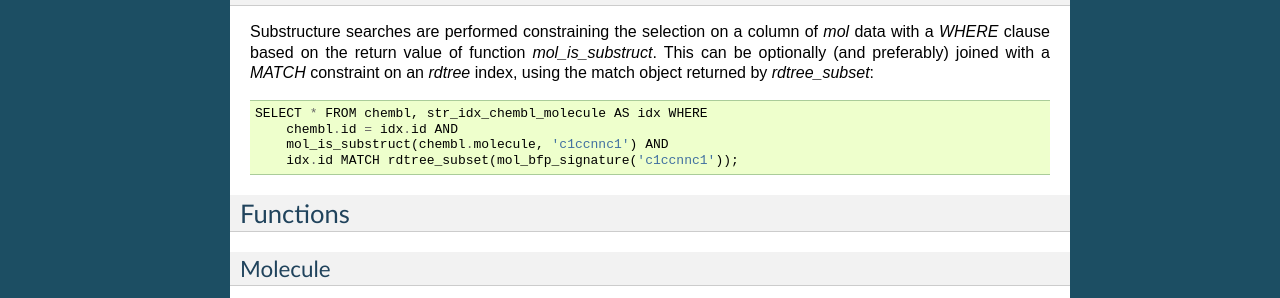
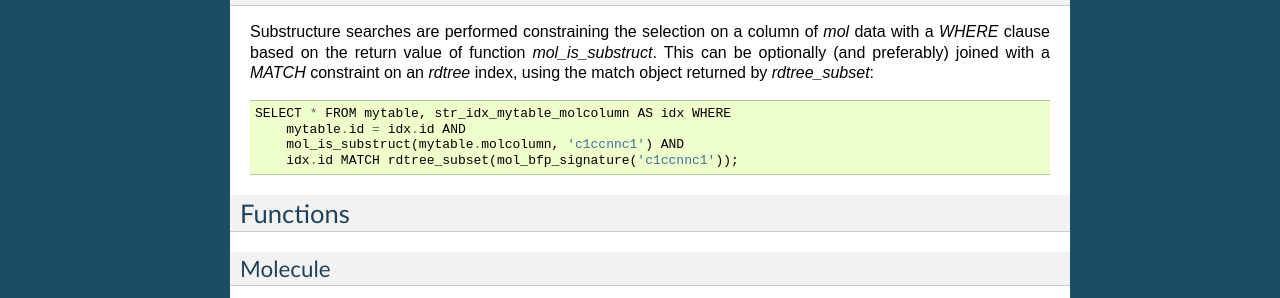
Before and after one commit to rvianello/chemicalite, a Sphinx documentation site: the page built from docs/api.rst, in a window 1280 px wide. Shown: the part 515-813 px from the top of the page. Built offline with Sphinx 7.4.7, drawn with Linux system fonts in a browser that asks for light colours.

Commit message:
minor fix in substructure search sample query

```diff
--- a/docs/api.rst
+++ b/docs/api.rst
@@ -20,9 +20,9 @@ Substructure searches
 
 Substructure searches are performed constraining the selection on a column of `mol` data with a `WHERE` clause based on the return value of function `mol_is_substruct`. This can be optionally (and preferably) joined with a `MATCH` constraint on an `rdtree` index, using the match object returned by `rdtree_subset`::
 
-    SELECT * FROM chembl, str_idx_chembl_molecule AS idx WHERE
-        chembl.id = idx.id AND
-        mol_is_substruct(chembl.molecule, 'c1ccnnc1') AND
+    SELECT * FROM mytable, str_idx_mytable_molcolumn AS idx WHERE
+        mytable.id = idx.id AND
+        mol_is_substruct(mytable.molcolumn, 'c1ccnnc1') AND
         idx.id MATCH rdtree_subset(mol_bfp_signature('c1ccnnc1'));
 
 Functions
```
